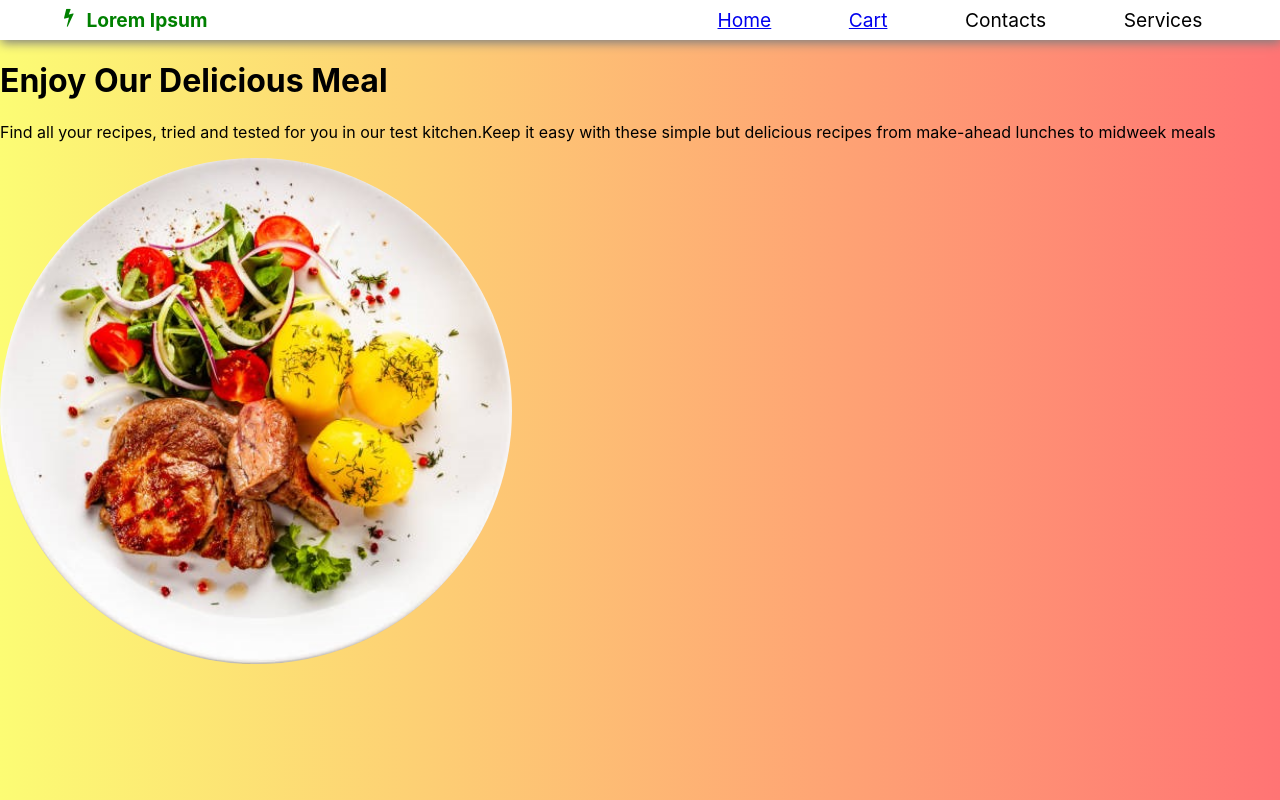
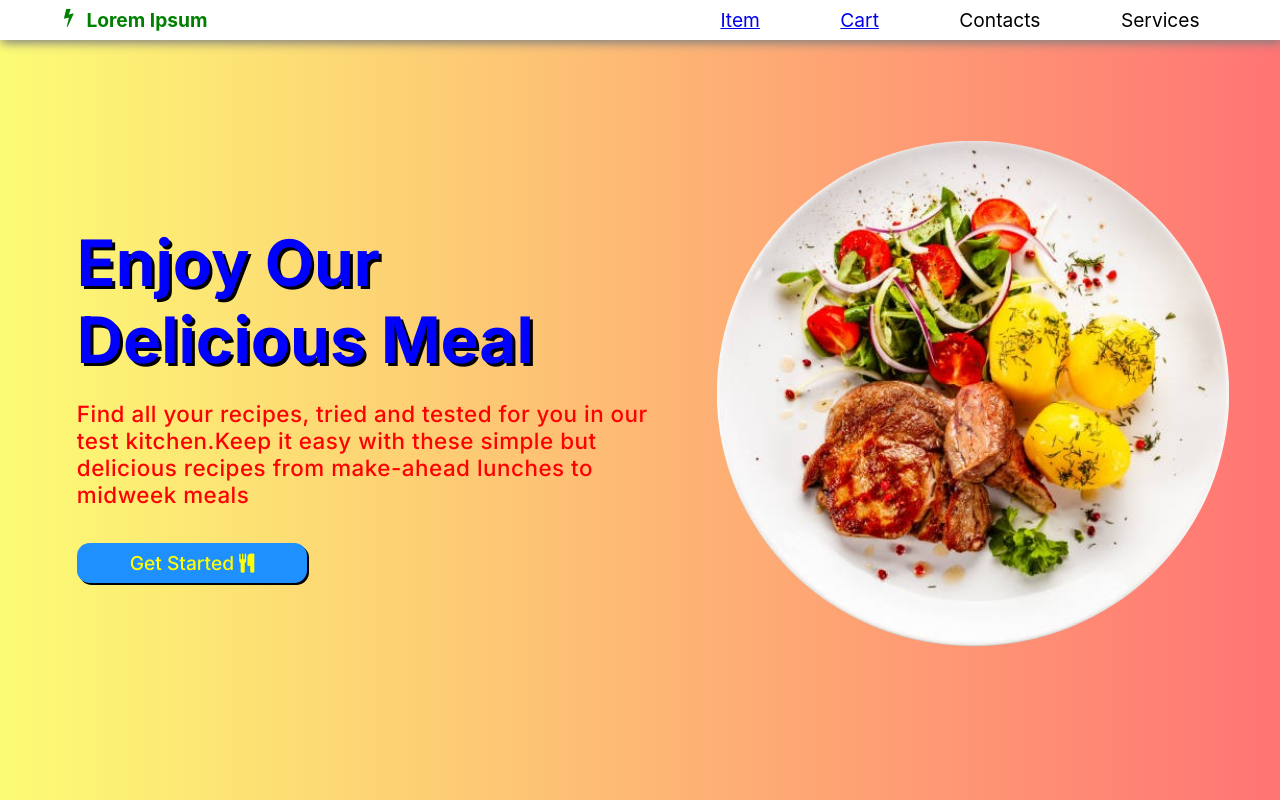
Before and after one commit to Aneesha-Maiya/Food-Cart, a React (Create React App) app: page / in a window 1280 px wide. Built offline with nearby package versions, Linux system fonts and the light colour scheme.

Commit message:
Added landing page

```diff
--- a/src/App.css
+++ b/src/App.css
@@ -135,8 +135,51 @@ body{
 }
 
 .Main-Img{
+  position: absolute;
+  top: 10vw;
+  left: 55vw;
+  bottom: 10vw;
   width: 40%;
-  height: 40%;
-  border-radius: 60%;
-  background-image:linear-gradient(to right,rgb(252, 252, 116),rgb(255, 116, 116));
+  /* height: 70%; */
+  border-radius: 50%;
+  padding: 1vw;
+  /*background-image:linear-gradient(to right,rgb(252, 252, 116),rgb(255, 116, 116));*/
 }
+
+.MainContent{
+  display: flex;
+  margin: 10vw 0vw 5vw 5vw;
+  padding: 1vw;
+  flex-direction: column;
+  width: 45%;
+}
+
+.MainContent .Hero-Text{
+  font-family: "Inter";
+  font-size: 5vw;
+  margin-bottom: 0px;
+  color:blue;
+  text-shadow: 3px 3px black;
+}
+
+.MainContent .Sub-Hero-Text{
+  font-family: "Inter";
+  font-size: 1.75vw;
+  letter-spacing: 0.5px;
+  font-weight: 500;
+  color:red;
+}
+
+.MainContent button{
+  font-family: "Inter";
+  width: 40%;
+  margin: 1vw 0vw;
+  padding: 0.6vw;
+  font-size:1.5vw;
+  font-weight: 500;
+  color:yellow;
+  background-color: dodgerblue;
+  box-shadow: 2px 2px black;
+  border: none;
+  border-radius: 1vw;
+}
--- a/src/App.js
+++ b/src/App.js
@@ -12,6 +12,7 @@ import FoodItem1 from './Images/fooditem5.jpg';
 import './App.css';
 import { useState,useEffect} from 'react'
 import {Route,Routes,BrowserRouter as Router} from 'react-router-dom';
+import Landing from './Components/Landing';
 
 export default function App() {
   const foodItemsArray = [
@@ -133,7 +134,7 @@ export default function App() {
                       />))}
                   </>
               }/>
-              <Route path='/Home' element = {item.map((item,index)=>(
+              <Route path='/Item' element = {item.map((item,index)=>(
         <>
           <FoodItems
                   name = {item.name}
@@ -155,14 +156,8 @@ export default function App() {
           />
        </>
       ))} />
+      <Route path='/' element ={<Landing/>}/>
   </Routes>
-      <div className='MainContent'>
-        <h1 className='Hero-Text'>Enjoy Our Delicious Meal</h1>
-        <p className='Sub-Hero-Text'>Find all your recipes, tried and tested for you in our test
-        kitchen.Keep it easy with these simple but delicious recipes from make-ahead lunches to
-        midweek meals</p>
-        <img src={FoodItem1} alt='' className='Main-Img'/>
-      </div>
     </>
   )
 }
--- /dev/null
+++ b/src/Components/Landing.js
@@ -0,0 +1,18 @@
+import React from 'react'
+import FoodItem1 from '../Images/fooditem5.jpg';
+import {Link} from 'react-router-dom'
+
+export default function Landing() {
+  return (
+    <>
+        <div className='MainContent'>
+        <h1 className='Hero-Text'>Enjoy Our Delicious Meal</h1>
+        <p className='Sub-Hero-Text'>Find all your recipes, tried and tested for you in our test
+        kitchen.Keep it easy with these simple but delicious recipes from make-ahead lunches to
+        midweek meals</p>
+        <Link to="/Item"><button>Get Started  <i class = "fa fa-cutlery"/></button></Link>
+        </div>
+        <img src={FoodItem1} alt='' className='Main-Img'/>
+    </>
+  )
+}
--- a/src/Components/Navbar.js
+++ b/src/Components/Navbar.js
@@ -7,7 +7,7 @@ export default function Navbar(){
         <div className="Navbar">
             <h3 className='Navbar_Logo'><i class="fa fa-bolt"></i>Lorem Ipsum</h3>
             <ul className='Navbar_List'>
-                <li className='Navbar_Items'><Link to="/Home">Home</Link></li>
+                <li className='Navbar_Items'><Link to="/Item">Item</Link></li>
                 <li className='Navbar_Items'><Link to="/Cart">Cart</Link></li>
                 <li className='Navbar_Items'>Contacts</li>
                 <li className='Navbar_Items'>Services</li>
```
